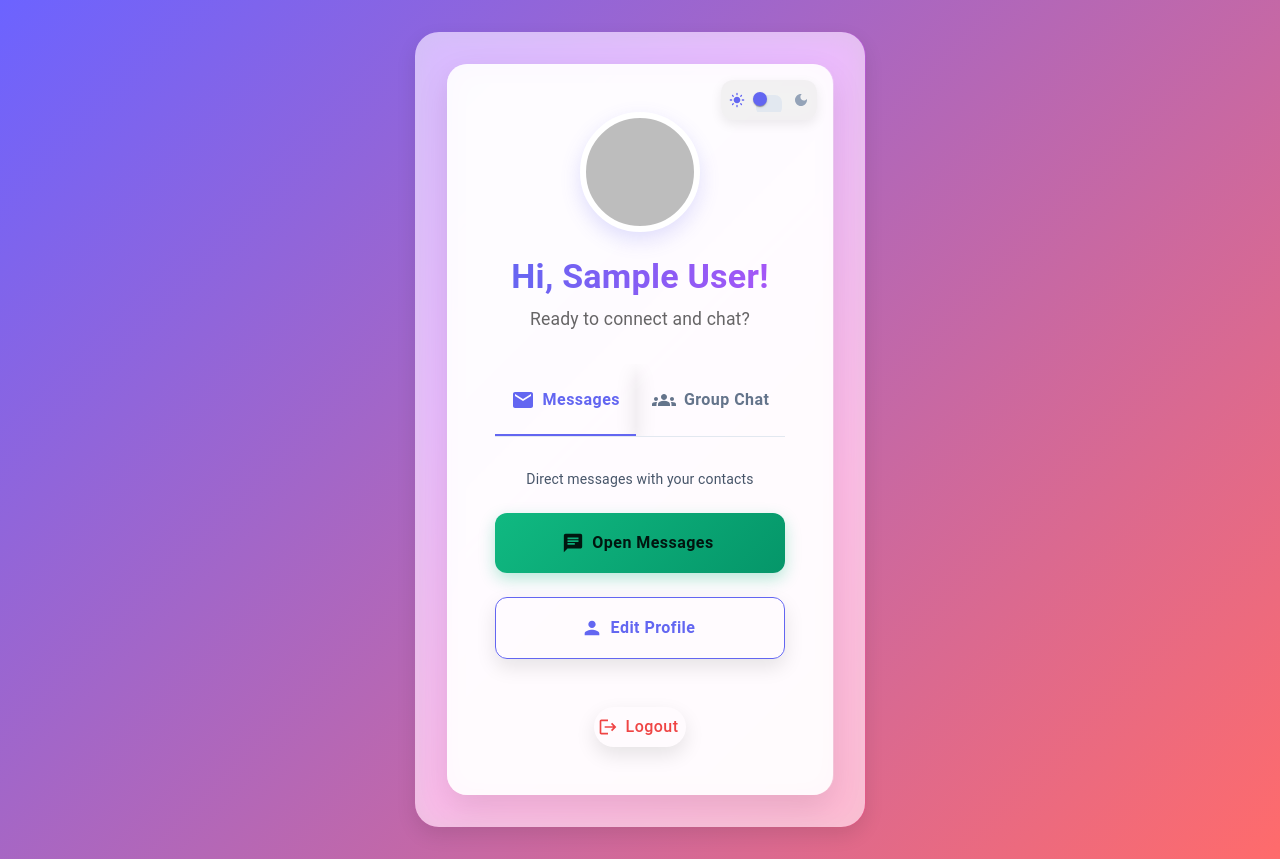
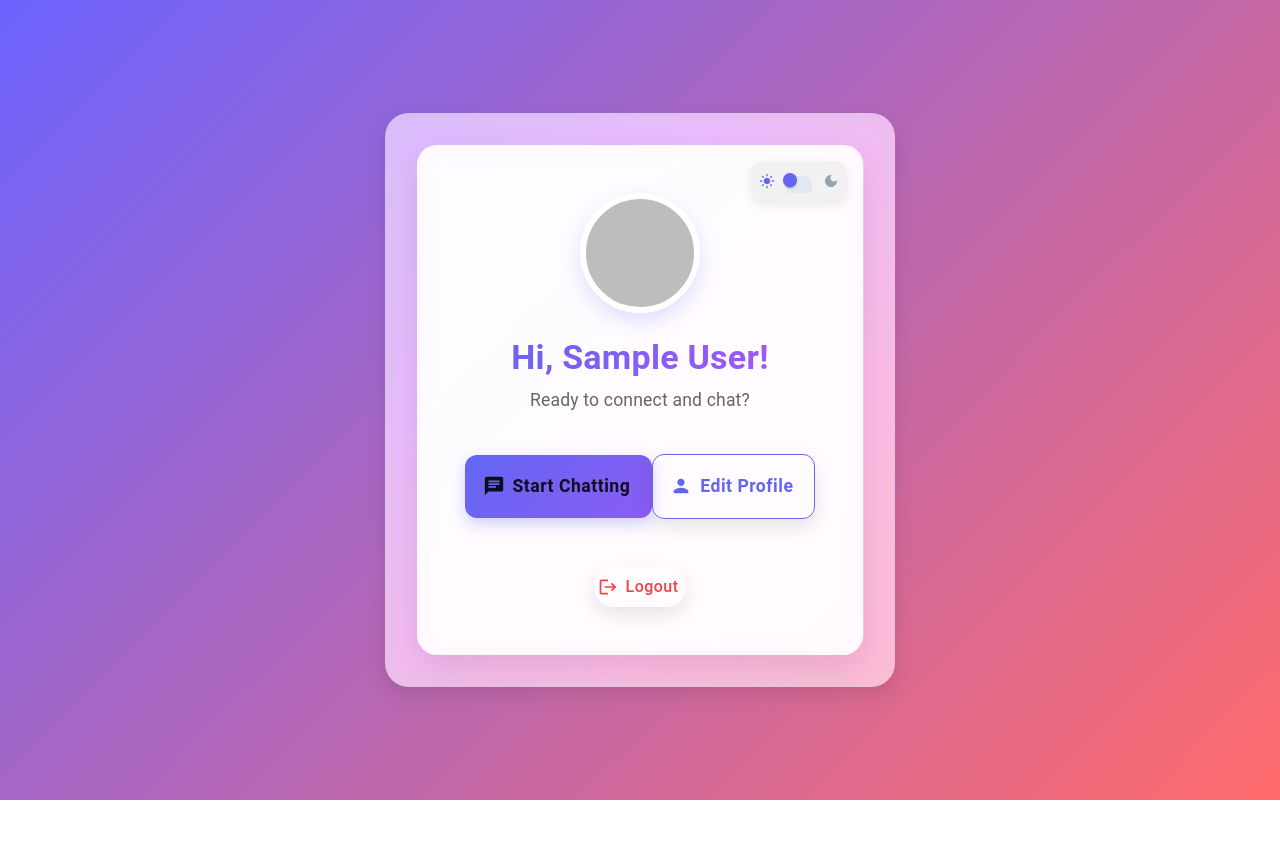
Before and after one commit to Ricky133-arch/Freda-frontend, a React (Vite) app: page /welcome in a window 1280 px wide. After the commit the page ends 800 px from the top, so only its background shows below. Built offline with nearby package versions, Linux system fonts and the light colour scheme; sample sign-in values are in the browser's storage.

Commit message:
Ensure Welcome.jsx pushed

```diff
--- a/src/components/Welcome.jsx
+++ b/src/components/Welcome.jsx
@@ -9,22 +9,17 @@ import {
   Box,
   Avatar,
   Switch,
-  Tabs,
-  Tab,
 } from "@mui/material";
 import LogoutIcon from "@mui/icons-material/Logout";
 import ChatIcon from "@mui/icons-material/Chat";
 import PersonIcon from "@mui/icons-material/Person";
 import LightModeIcon from "@mui/icons-material/LightMode";
 import DarkModeIcon from "@mui/icons-material/DarkMode";
-import MailIcon from "@mui/icons-material/Mail";
-import GroupsIcon from "@mui/icons-material/Groups";
 
 export default function Welcome() {
   const { user, logout } = useContext(AuthContext);
   const navigate = useNavigate();
   const API_BASE = import.meta.env.VITE_API_URL;
-  const [activeTab, setActiveTab] = useState(0);
 
   // Dark mode state — saved in localStorage
   const [darkMode, setDarkMode] = useState(() => {
@@ -187,7 +182,7 @@ export default function Welcome() {
           <Typography
             variant="body1"
             sx={{
-              mb: 4,
+              mb: 5,
               fontSize: "1.1rem",
               color: darkMode ? "#cbd5e1" : "text.secondary",
             }}
@@ -195,89 +190,13 @@ export default function Welcome() {
             Ready to connect and chat?
           </Typography>
 
-          {/* Tabs */}
-          <Box sx={{ mb: 4, borderBottom: `1px solid ${darkMode ? '#334155' : '#e2e8f0'}` }}>
-            <Tabs
-              value={activeTab}
-              onChange={(e, newValue) => setActiveTab(newValue)}
-              sx={{
-                '& .MuiTab-root': {
-                  textTransform: 'none',
-                  fontSize: '1rem',
-                  fontWeight: 600,
-                  color: darkMode ? '#94a3b8' : '#64748b',
-                  '&.Mui-selected': {
-                    color: '#6366f1',
-                  },
-                },
-                '& .MuiTabs-indicator': {
-                  backgroundColor: '#6366f1',
-                },
-              }}
-            >
-              <Tab icon={<MailIcon />} iconPosition="start" label="Messages" />
-              <Tab icon={<GroupsIcon />} iconPosition="start" label="Group Chat" />
-            </Tabs>
-          </Box>
-
-          {/* Tab Content */}
-          {activeTab === 0 ? (
-            // Messages Tab
-            <Box>
-              <Typography
-                variant="body2"
-                sx={{
-                  color: darkMode ? '#cbd5e1' : '#475569',
-                  mb: 3,
-                }}
-              >
-                Direct messages with your contacts
-              </Typography>
+          {/* Action Buttons */}
+          <div className="grid grid-cols-1 sm:grid-cols-2 gap-3">
             <Button
               component={motion.button}
               whileHover={{ scale: 1.03 }}
               whileTap={{ scale: 0.98 }}
               variant="contained"
-                fullWidth
-                size="large"
-                startIcon={<ChatIcon />}
-                onClick={() => navigate("/messages")}
-                sx={{
-                  py: 2,
-                  borderRadius: 3,
-                  fontWeight: 600,
-                  textTransform: "none",
-                  fontSize: "1rem",
-                  background: 'linear-gradient(135deg, #10b981, #059669)',
-                  boxShadow: darkMode
-                    ? "0 6px 16px rgba(16, 185, 129, 0.4)"
-                    : "0 6px 16px rgba(16, 185, 129, 0.3)",
-                  "&:hover": {
-                    background: 'linear-gradient(135deg, #059669, #047857)',
-                  },
-                }}
-              >
-                Open Messages
-              </Button>
-            </Box>
-          ) : (
-            // Group Chat Tab
-            <Box>
-              <Typography
-                variant="body2"
-                sx={{
-                  color: darkMode ? '#cbd5e1' : '#475569',
-                  mb: 3,
-                }}
-              >
-                Chat with your entire team or group
-              </Typography>
-              <Button
-                component={motion.button}
-                whileHover={{ scale: 1.03 }}
-                whileTap={{ scale: 0.98 }}
-                variant="contained"
-                fullWidth
               size="large"
               startIcon={<ChatIcon />}
               onClick={() => navigate("/chat/default-chat")}
@@ -286,38 +205,37 @@ export default function Welcome() {
                 borderRadius: 3,
                 fontWeight: 600,
                 textTransform: "none",
-                  fontSize: "1rem",
-                  background: 'linear-gradient(135deg, #6366f1, #8b5cf6)',
+                fontSize: "1.1rem",
+                background: darkMode
+                  ? "linear-gradient(135deg, #6366f1, #8b5cf6)"
+                  : "linear-gradient(135deg, #6366f1, #8b5cf6)",
                 boxShadow: darkMode
                   ? "0 6px 16px rgba(99, 102, 241, 0.4)"
                   : "0 6px 16px rgba(99, 102, 241, 0.3)",
                 "&:hover": {
-                    background: 'linear-gradient(135deg, #5b5ce0, #7c3aed)',
+                  background: darkMode
+                    ? "linear-gradient(135deg, #5b5ce0, #7c3aed)"
+                    : "linear-gradient(135deg, #5b5ce0, #7c3aed)",
                 },
               }}
             >
-                Start Group Chat
+              Start Chatting
             </Button>
-            </Box>
-          )}
 
-          {/* Edit Profile Button */}
             <Button
               component={motion.button}
               whileHover={{ scale: 1.03 }}
               whileTap={{ scale: 0.98 }}
               variant="outlined"
-            fullWidth
               size="large"
               startIcon={<PersonIcon />}
               onClick={() => navigate("/profile")}
               sx={{
-              mt: 3,
                 py: 2,
                 borderRadius: 3,
                 fontWeight: 600,
                 textTransform: "none",
-              fontSize: "1rem",
+                fontSize: "1.1rem",
                 borderColor: darkMode ? "#8b5cf6" : "#6366f1",
                 color: darkMode ? "#8b5cf6" : "#6366f1",
                 "&:hover": {
@@ -330,6 +248,7 @@ export default function Welcome() {
             >
               Edit Profile
             </Button>
+          </div>
 
           {/* Logout (Bottom) */}
           <Box sx={{ mt: 6 }}>
```
Lines whose indentation alone changed are shown as unchanged.
